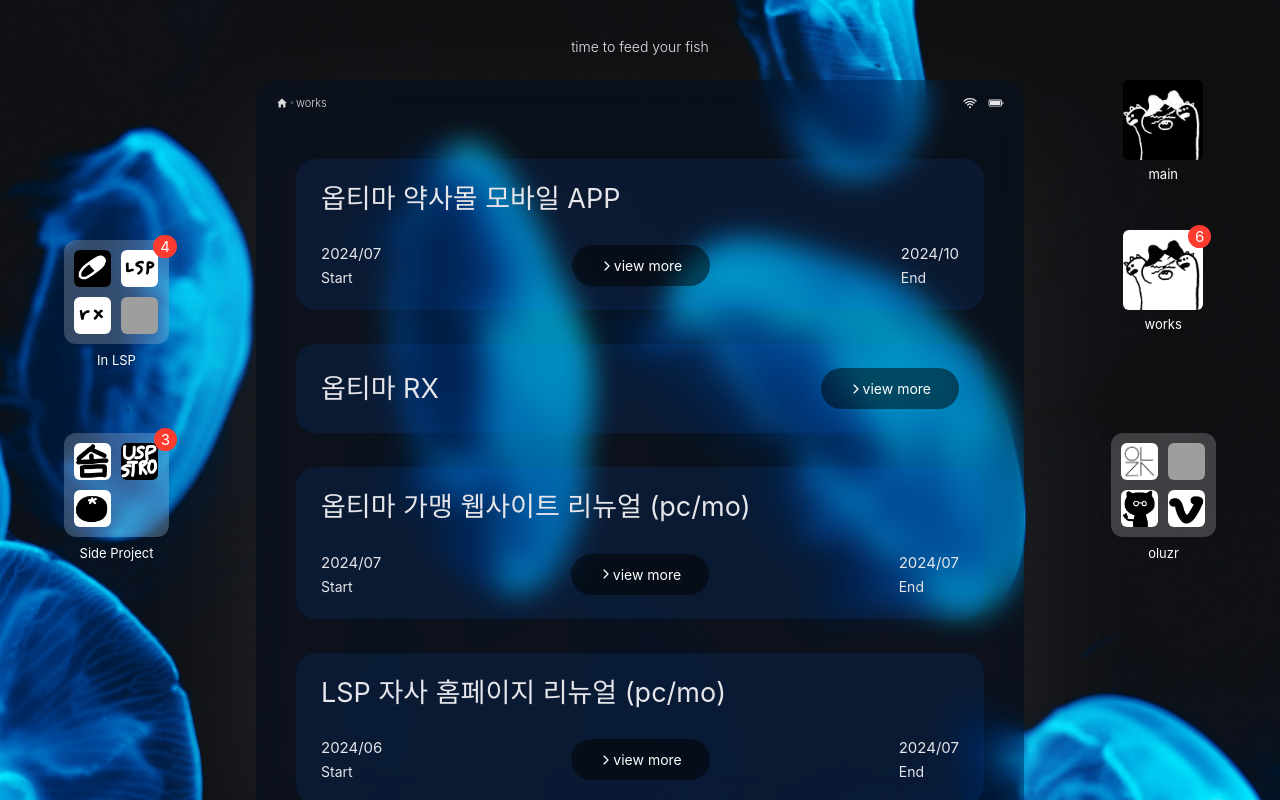
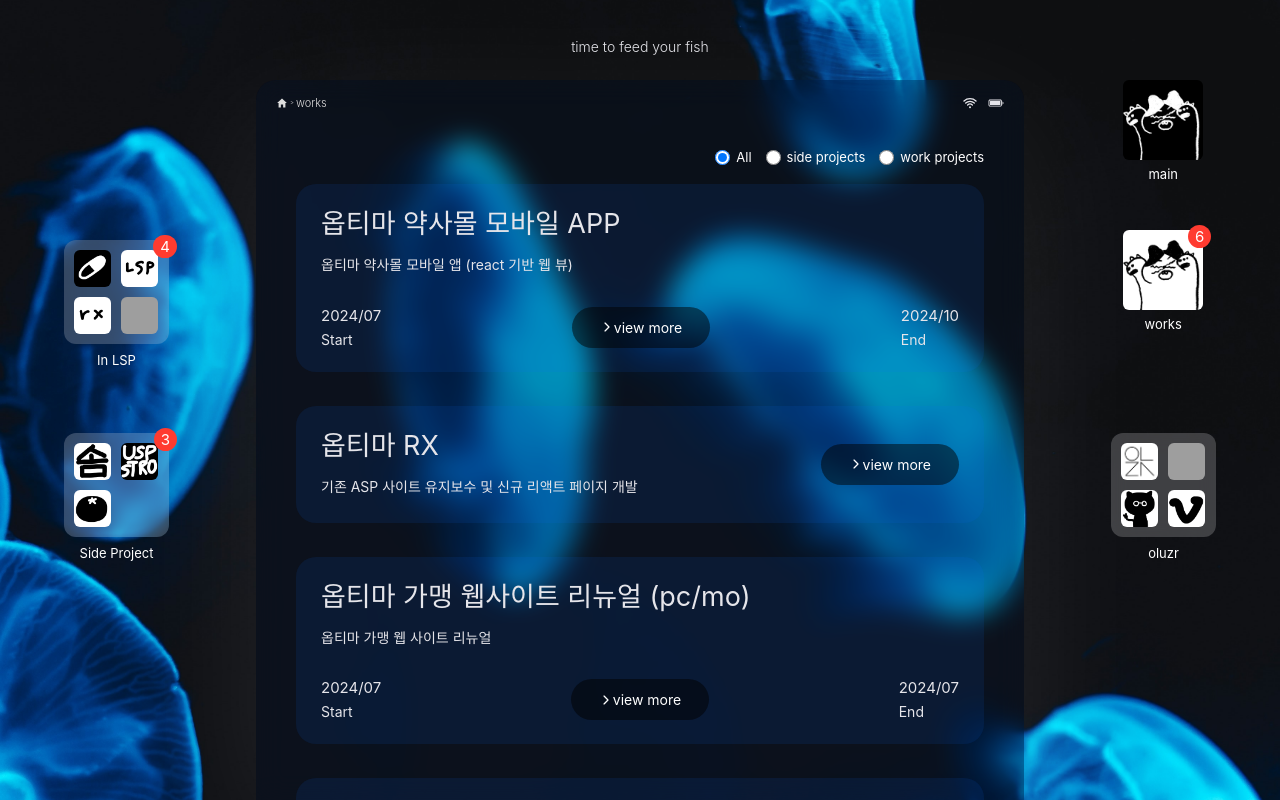
Before and after one commit to oluzr/portfolio2024, a React (Vite) app: page /works in a window 1280 px wide. Built offline with nearby package versions, Linux system fonts and the light colour scheme; grey boxes are pictures that could not be loaded; a web font is replaced by a local one.

Commit message:
layout: works filter

```diff
--- a/src/components/common/Checkbox/style.ts
+++ b/src/components/common/Checkbox/style.ts
@@ -8,7 +8,7 @@ export const CheckboxStyleContainer = styled.div<CheckboxStyleProp>`
 		gap:10px;
 		p{
 			font-size: 14px;
-			color: #000;
+			color: #fff;
 			font-weight: 400;
 		}
 	}
--- a/src/routes/Works/Works.tsx
+++ b/src/routes/Works/Works.tsx
@@ -1,18 +1,43 @@
 import { PRJ_CARDS_DATA, SIDEPRJ_CARDS_DATE } from "api/data";
 import * as S from "./style";
 import PrjCard from "components/common/PrjCard/PrjCard";
+import Checkbox from "components/common/Checkbox/Checkbox";
+import { FormEvent, useEffect, useState } from "react";
 const Works = () => {
+  const [selectedType, setSelectedType] = useState<'all'|'side'|'work'>("all");
+  const handleChange = (event: any) => {
+    setSelectedType(event.target.value);
+  };
+  useEffect(() => {
+    console.log(selectedType);
+  }, [selectedType]);
   return (
     <S.WorksStyleContainer>
+      <div className="select-type-wrapper">
+        <form onChange={handleChange}>
+          <label>
+            <input type="radio" name="select-type" value="all" defaultChecked/>
+            All
+          </label>
+          <label>
+            <input type="radio" name="select-type" value="side" />
+            side projects
+          </label>
+          <label>
+            <input type="radio" name="select-type" value="work" />
+            work projects
+          </label>
+        </form>
+      </div>
       <ul>
-        {PRJ_CARDS_DATA.map((project, idx) => (
+        {(selectedType==='all' || selectedType==='work') && PRJ_CARDS_DATA.map((project, idx) => (
           <li key={idx}>
-            <PrjCard showSubTitle={false} prjItem={project} />
+            <PrjCard showSubTitle={true} prjItem={project} />
           </li>
         ))}
-        {SIDEPRJ_CARDS_DATE.map((project, idx) => (
+        {(selectedType==='all' || selectedType==='side') &&SIDEPRJ_CARDS_DATE.map((project, idx) => (
           <li key={idx}>
-            <PrjCard showSubTitle={false} prjItem={project} />
+            <PrjCard showSubTitle={true} prjItem={project} />
           </li>
         ))}
       </ul>
--- a/src/routes/Works/style.ts
+++ b/src/routes/Works/style.ts
@@ -1,5 +1,42 @@
+import { media } from "assets/media";
 import styled from "styled-components";
 export const WorksStyleContainer = styled.section`
+  .select-type-wrapper {
+    ${media.phone`
+      margin:0 auto;
+      width:fit-content;
+      position: sticky;
+      top: 0;
+      background:#fff;
+
+      border-radius:40px;
+      padding:2px 20px;
+      `}
+    form {
+      display: flex;
+      padding: 5px 0px;
+      flex-direction: row;
+      justify-content: flex-end;
+      gap: 14px;
+      color: #fff;
+      ${media.phone`
+        justify-content: center;
+        color: #000;
+
+        `}
+      label {
+        display: flex;
+        gap: 6px;
+        align-items: center;
+        font-size: 13px;
+        cursor: pointer;
+        input {
+          width: 15px;
+          height: 15px;
+        }
+      }
+    }
+  }
   ul {
     display: flex;
     flex-direction: column;
```
